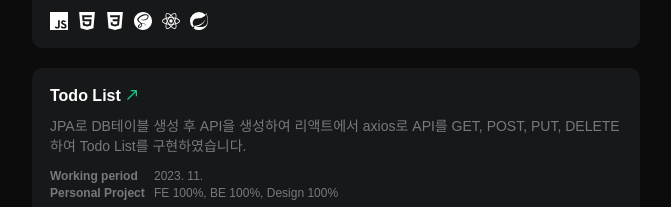
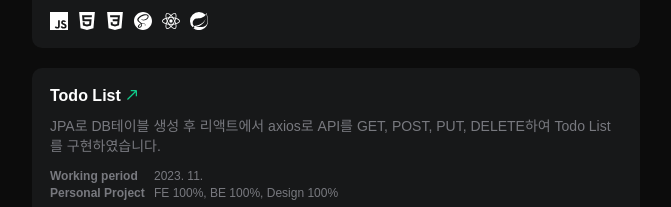
Before and after one commit to 121Mbp/portfolio, a React (Create React App) app: page / in a window 1280 px wide. Shown: the part 1106-1313 px from the top of the page, without its empty margins (304-975 px from the left). Built offline with nearby package versions, Linux system fonts and the light colour scheme; a web font is replaced by a local one.

Commit message:
project edit

```diff
--- a/src/data.js
+++ b/src/data.js
@@ -100,7 +100,7 @@ const projects = [
         period: '2023. 11.',
         type: 'Personal',
         role: 'FE 100%, BE 100%, Design 100%',
-        content: 'JPA로 DB테이블 생성 후 API을 생성하여 리액트에서 axios로 API를 GET, POST, PUT, DELETE하여 Todo List를 구현하였습니다.',
+        content: 'JPA로 DB테이블 생성 후 리액트에서 axios로 API를 GET, POST, PUT, DELETE하여 Todo List를 구현하였습니다.',
         url: 'https://github.com/121Mbp/todo',
         skill: ['js', 'html', 'css', 'react', 'scss', 'java' , 'springboot', 'oracle']
     },
```
